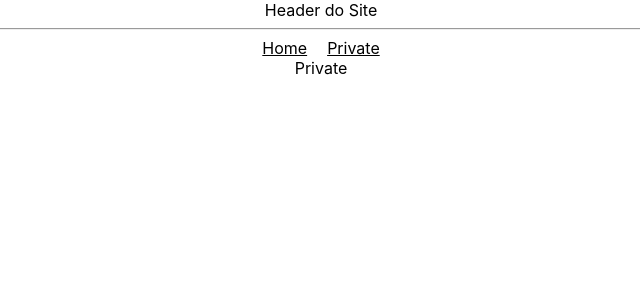
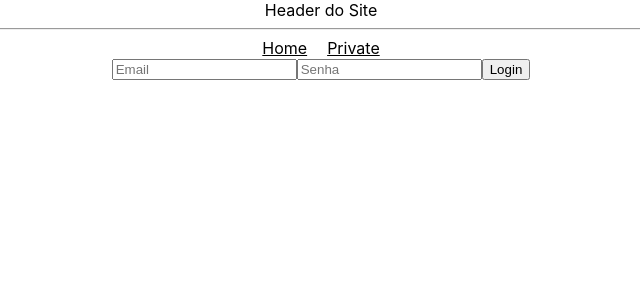
Before and after one commit to AndreVeiga/projetone, a React (Create React App) app: page /private in a window 1280 px wide. Shown: the top 300 px of the page, without its empty margins (319-959 px from the left). Built offline with nearby package versions, Linux system fonts and the light colour scheme.

Commit message:
Etapa 1: finalizando um projetinho simples

```diff
--- a/src/App.tsx
+++ b/src/App.tsx
@@ -4,6 +4,7 @@ import './App.css';
 import { Home } from './Pages/Home'
 import { Private } from './Pages/Private'
 import { Menu } from './Components/Menu';
+import { RequireAuth } from './Contexts/Auth/RequireAuth';
 
 function App() {
   return (
@@ -16,7 +17,7 @@ function App() {
 
       <Routes>
         <Route path="/" element={ <Home />}/>
-        <Route path="/private" element={ <Private />}/>
+        <Route path="/private" element={ <RequireAuth><Private /></RequireAuth> }/>
       </Routes>
     </div>
   );
--- a/src/Components/Menu/index.tsx
+++ b/src/Components/Menu/index.tsx
@@ -1,11 +1,20 @@
+import { useContext } from "react"
+
 import { Link } from "react-router-dom"
+import { AuthContext } from "../../Contexts/Auth/AuthContext"
 
 export const Menu = () => {
-    return (
-        <nav>
-        <Link to="/">Home</Link>
-        <Link to="/private">Private</Link>
-      </nav>
+  const auth = useContext(AuthContext)
 
-    )
+  const handleLogout = async () => {
+    await auth.signout()
+  }
+
+  return (
+      <nav>
+      <Link to="/">Home</Link>
+      <Link to="/private">Private</Link>
+      {auth.user && <button onClick={handleLogout}>Sair</button>}
+    </nav>
+  )
 }
--- a/src/Contexts/Auth/AuthProvider.tsx
+++ b/src/Contexts/Auth/AuthProvider.tsx
@@ -1,16 +1,34 @@
-import { useState } from "react"
+import { useEffect, useState } from "react"
 import { AuthContext } from "./AuthContext"
 import { User } from "../../Types/User"
 import { useApi } from "../../Hooks/useApi"
+import { AuthConfig } from "../../Enums/Config"
 
 export const AuthProvider = ({ children }: { children: JSX.Element }) => {
     const [ user, setUser ] = useState<User | null>(null)
     const api = useApi()
 
+    useEffect(() => {
+        validateToken()
+    }, [])
+
+    const validateToken = async () => {
+        const token = await localStorage.getItem(AuthConfig.TOKEN)
+        if (token) {
+            const data = await api.validateToken(token)
+            const { user } = data
+            if (user) {
+                setUser(user)
+            }
+        }
+    }
+
     const signin = async (email: string, password: string): Promise<boolean> => {
         const data = await api.signin(email, password)
-        if (data?.user) {
-            setUser(data.user)
+        const { user } = data
+        if (user) {
+            await setUser(user)
+            await setToken(user.token)
             return true
         }
 
@@ -18,7 +36,12 @@ export const AuthProvider = ({ children }: { children: JSX.Element }) => {
     }
 
     const signout = async () => {
-        setUser(null)
+        await setUser(null)
+        await setToken('')
+    }
+
+    const setToken = async (token: string) => {
+        await localStorage.setItem(AuthConfig.TOKEN, token)
     }
 
     return (
--- /dev/null
+++ b/src/Contexts/Auth/RequireAuth.tsx
@@ -0,0 +1,13 @@
+import { useContext } from "react"
+import { AuthContext } from "./AuthContext"
+import { Login } from "../../Pages/Login"
+
+export const RequireAuth = ({ children }: { children: JSX.Element }) => {
+    const auth = useContext(AuthContext)
+
+    if (auth.user) {
+        return children
+    }
+
+    return <Login />
+}
--- /dev/null
+++ b/src/Enums/Config.ts
@@ -0,0 +1,3 @@
+export enum AuthConfig {
+    TOKEN = 'authToken'
+}
--- a/src/Hooks/useApi.ts
+++ b/src/Hooks/useApi.ts
@@ -6,7 +6,22 @@ const Api = axios.create({
 
 export const useApi = () => ({
     signin: async (email: string, password: string) => {
+        /*
         const response = await axios.post('/signin', { email, password })
         return response?.data
+        */
+
+        return {
+            user: {
+                id: '3', name: 'Elton Veiga', email: 'elton.veiga@gmail.com', password: '0123456789', token: 'token'
+            }
+        }
+    },
+    validateToken:async (token: string) => {
+        return {
+            user: {
+                id: '3', name: 'Elton Veiga', email: 'elton.veiga@gmail.com', password: '0123456789', token: 'token'
+            }
+        }
     }
 })
--- /dev/null
+++ b/src/Pages/Login/index.tsx
@@ -0,0 +1,41 @@
+import { useState, useContext } from "react"
+import { AuthContext } from "../../Contexts/Auth/AuthContext"
+import { useNavigate } from "react-router-dom"
+
+export const Login = () => {
+    const navegate = useNavigate()
+    const auth = useContext(AuthContext)
+    const [email, setEmail] = useState('')
+    const [password, setPassword] = useState('')
+
+    const handleLogin = async () => {
+        if (email && password) {
+            const is_logged = await auth.signin(email, password)
+            if (is_logged) {
+                navegate("/")
+            } else {
+                alert("Não deu certo!")
+                setEmail('')
+                setPassword('')
+            }
+        }
+    }
+
+    return (
+        <div>
+            <input
+                placeholder="Email"
+                type='text'
+                onChange={e => setEmail(e.target.value)}
+            />
+
+            <input
+                placeholder="Senha"
+                type="password"
+                onChange={e => setPassword(e.target.value)}
+            />
+
+            <button onClick={handleLogin}>Login</button>
+        </div>
+    )
+}
--- a/src/Types/User.ts
+++ b/src/Types/User.ts
@@ -3,4 +3,5 @@ export type User = {
     name: string
     email: string
     password?: string
+    token?: string
 }
```
